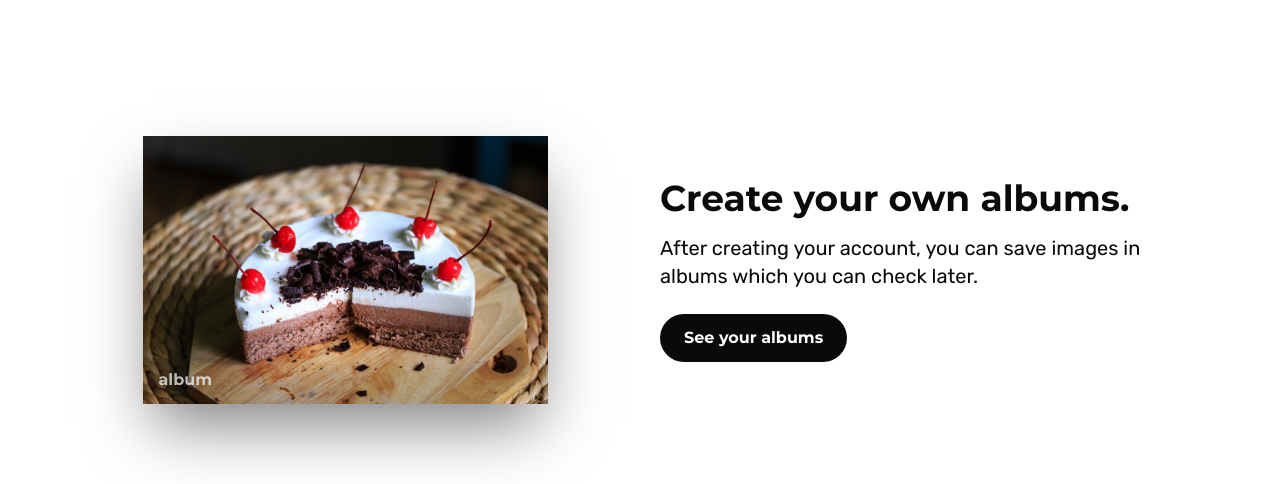
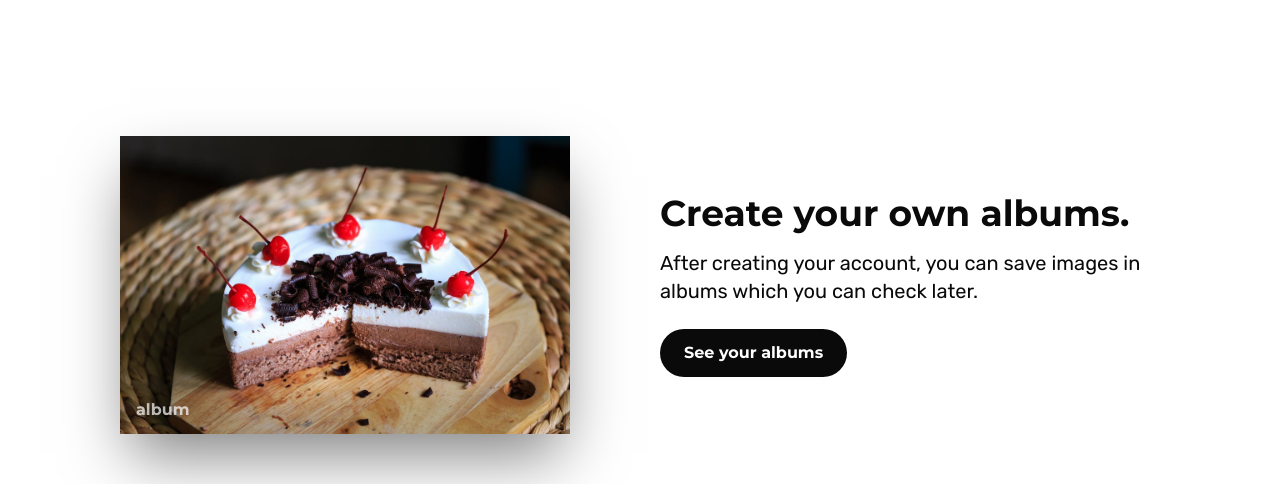
Before and after one commit to malkiii/scatch, a Next.js app: page / in a window 1280 px wide. Shown: the part 1340-1824 px from the top of the page. Built offline with nearby package versions, Linux system fonts and the light colour scheme; some icons are missing.

Commit message:
- Update the styles ✨

```diff
--- a/styles/globals.css
+++ b/styles/globals.css
@@ -62,7 +62,7 @@
     @apply inline-flex md:hidden relative w-10 h-4 before:absolute before:w-full before:h-[3px] before:top-0 before:bg-dark before:right-0 after:absolute after:w-[66%] after:h-[3px] after:bottom-0 after:bg-dark after:right-0 hover:after:bg-theme hover:before:bg-theme transition-colors after:transition-inherit before:transition-inherit dark:after:bg-white dark:before:bg-white;
   }
   .album-image {
-    @apply aspect-[1149/761] w-[90%] mx-auto text-white bg-neutral-800/10 transition-bg-image duration-500 bg-cover bg-no-repeat shadow-3xl mb-10;
+    @apply aspect-[1149/761] w-full mx-auto text-white bg-neutral-800/10 transition-bg-image duration-500 bg-cover bg-no-repeat shadow-3xl mb-10;
   }
   .hero-section-image {
     @apply absolute w-2/3 aspect-[1920/1080] select-none after:absolute after:inset-0 after:bg-theme after:w-0 after:top-0 after:z-10;
```
